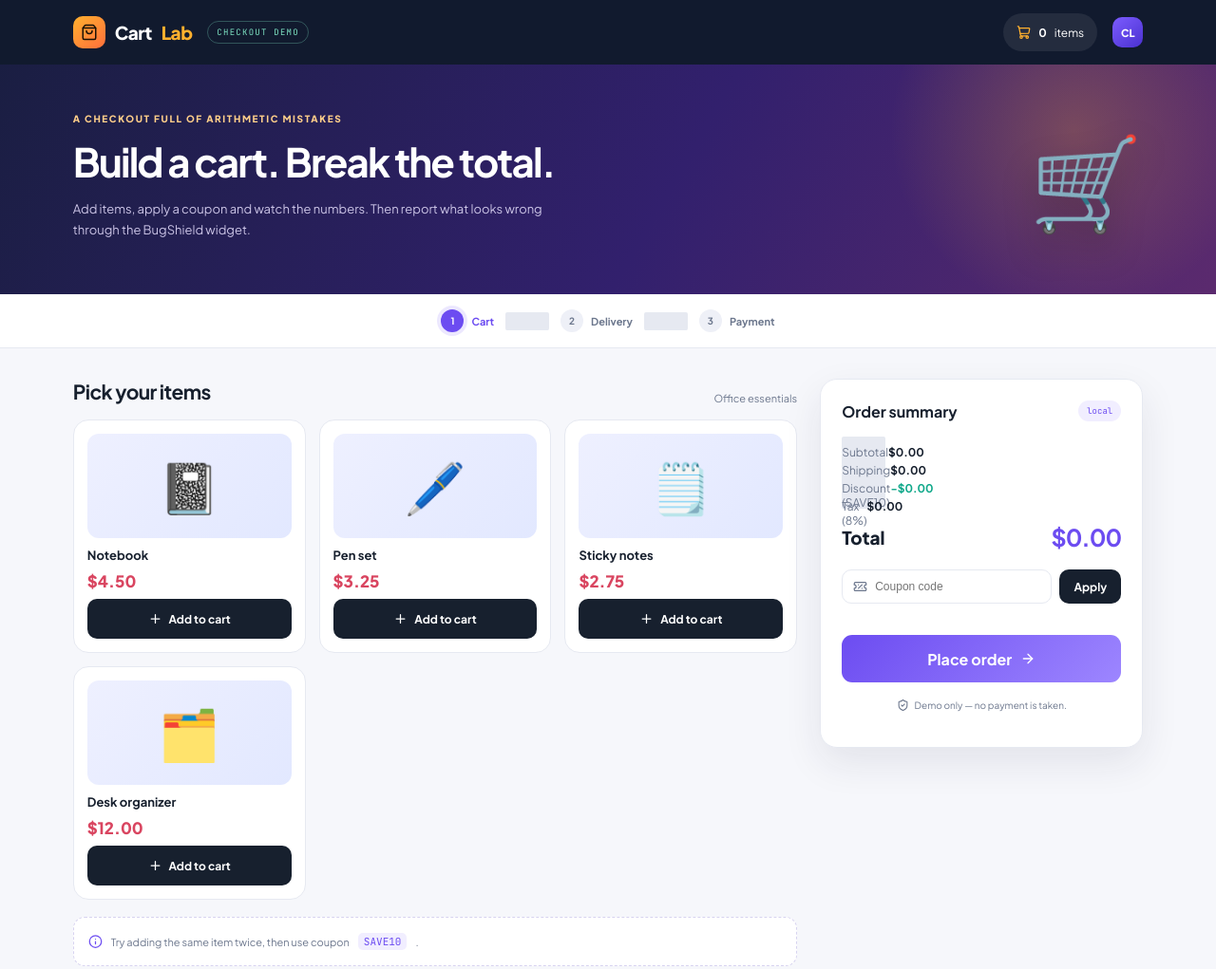
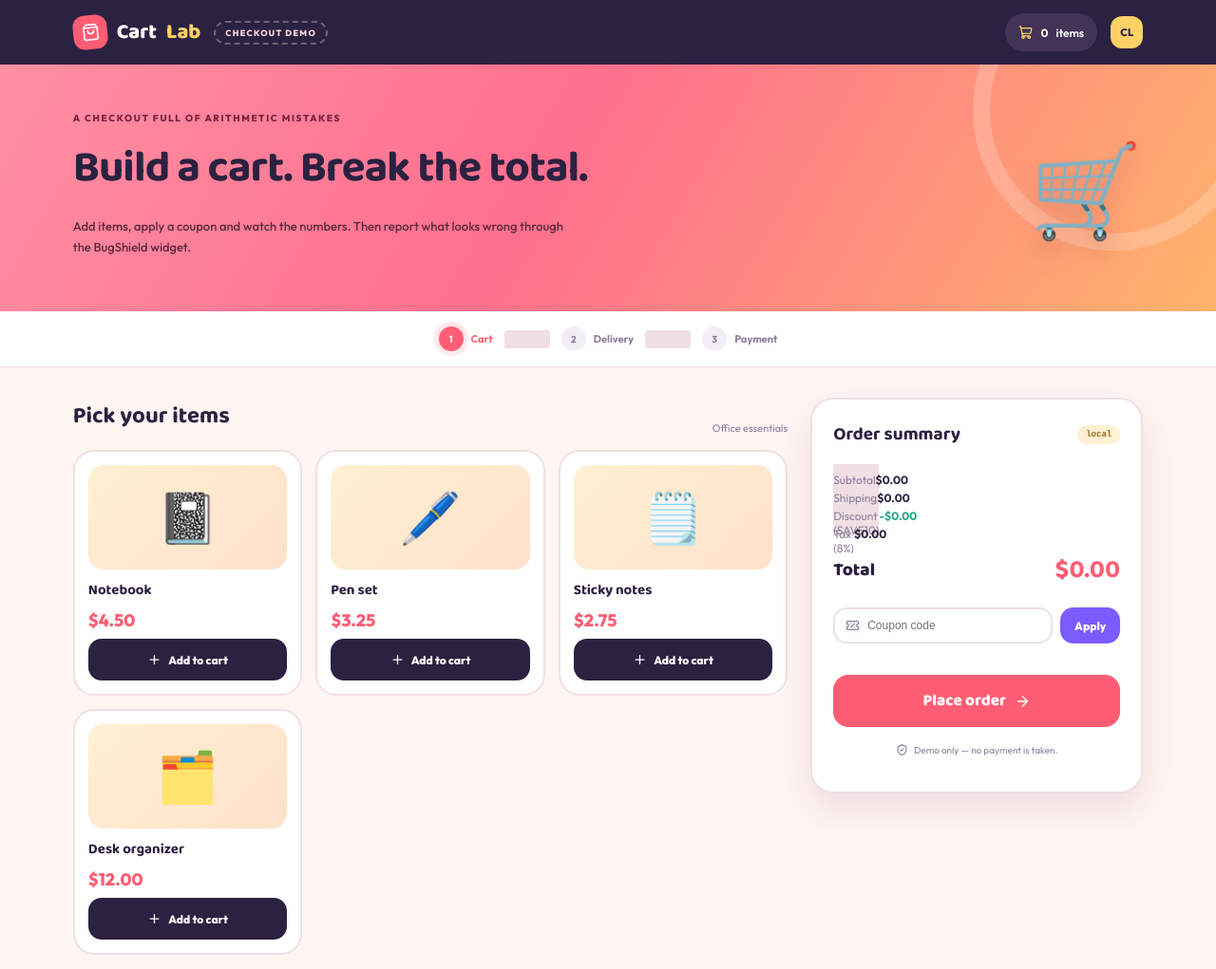
Before and after one commit to tejaswinibm2004/demo4, a website: page index.html in a window 1280 px wide. Shown: the top 1021 px of the page at 95% size. Drawn offline with nearby package versions, Linux system fonts and the light colour scheme.

Commit message:
style: give cart-lab its own distinct visual identity

```diff
--- a/index.html
+++ b/index.html
@@ -6,7 +6,7 @@
   <title>CartLab — checkout demo</title>
   <link rel="preconnect" href="https://fonts.googleapis.com">
   <link rel="preconnect" href="https://fonts.gstatic.com" crossorigin>
-  <link href="https://fonts.googleapis.com/css2?family=Plus+Jakarta+Sans:wght@400;500;600;700;800&family=JetBrains+Mono:wght@400;600&display=swap" rel="stylesheet">
+  <link href="https://fonts.googleapis.com/css2?family=Baloo+2:wght@500;600;700;800&family=Outfit:wght@400;500;600;700;800&display=swap" rel="stylesheet">
   <script src="https://unpkg.com/lucide@0.468.0/dist/umd/lucide.min.js"></script>
   <link rel="stylesheet" href="/styles.css">
   <script src="/config.js"></script>
--- a/styles.css
+++ b/styles.css
@@ -1,46 +1,45 @@
-:root{--bg:#f6f7fb;--panel:#fff;--ink:#17202e;--muted:#6c778d;--line:#e6e9f1;--iris:#6c4cf1;--iris2:#9d86ff;--teal:#10a88a;--red:#d94560;--shadow:0 16px 40px rgba(28,36,70,.09)}
-*{box-sizing:border-box}body{margin:0;font-family:'Plus Jakarta Sans',system-ui,sans-serif;color:var(--ink);background:var(--bg);-webkit-font-smoothing:antialiased}
-a{color:inherit;text-decoration:none}button{font:inherit;cursor:pointer}.mono{font-family:'JetBrains Mono',monospace}.spacer{flex:1}
-.topbar{display:flex;align-items:center;gap:16px;padding:14px 6%;background:#111a2e;color:#fff}
-.logo{display:flex;align-items:center;gap:10px;font-size:19px;font-weight:800;letter-spacing:-.03em}.logo span{color:#ffb02e}
-.mark{width:34px;height:34px;border-radius:10px;display:grid;place-items:center;background:linear-gradient(140deg,#ffb02e,#ff6f3c)}.mark svg{width:18px;color:#1a1206}
-.tag{font-family:'JetBrains Mono',monospace;font-size:9px;letter-spacing:.14em;color:#7de2c3;border:1px solid rgba(125,226,195,.3);border-radius:20px;padding:5px 9px}
-.cart-pill{display:flex;align-items:center;gap:8px;background:rgba(255,255,255,.08);border-radius:20px;padding:8px 14px;font-size:12px}.cart-pill svg{width:15px;color:#ffb02e}
-.avatar{width:32px;height:32px;border-radius:10px;background:linear-gradient(140deg,#7c5cff,#4a31d0);display:grid;place-items:center;font-size:11px;font-weight:800}
-.banner{position:relative;overflow:hidden;background:linear-gradient(120deg,#1a1e42 0%,#32206d 55%,#5b2a6e 100%);color:#fff;padding:44px 6%;display:flex;justify-content:space-between;align-items:center}
-.banner::before{content:'';position:absolute;width:420px;height:420px;border-radius:50%;background:radial-gradient(circle,rgba(255,176,46,.25),transparent 65%);right:-60px;top:-140px}
-.eyebrow{font-size:10px;text-transform:uppercase;letter-spacing:.16em;font-weight:800;color:#ffcf8a}
-.banner h1{font-size:clamp(28px,3.6vw,42px);margin:10px 0;letter-spacing:-.045em}.banner p{color:#cbc4e6;font-size:13px;max-width:520px;line-height:1.7}
-.banner-art{font-size:96px;position:relative;filter:drop-shadow(0 16px 18px rgba(0,0,0,.3))}
+:root{--bg:#fff5f3;--panel:#fff;--ink:#2b2140;--muted:#8b7f9c;--line:#f0dfe4;--coral:#ff5d73;--yellow:#ffd166;--violet:#7b5cff;--shadow:0 16px 36px rgba(120,50,80,.12)}
+*{box-sizing:border-box}body{margin:0;font-family:'Outfit',system-ui,sans-serif;color:var(--ink);background:var(--bg);-webkit-font-smoothing:antialiased}
+a{color:inherit;text-decoration:none}button{font:inherit;cursor:pointer}.mono{font-family:ui-monospace,monospace}.spacer{flex:1}
+.topbar{display:flex;align-items:center;gap:14px;padding:14px 6%;background:#2b2140;color:#fff}
+.logo{display:flex;align-items:center;gap:10px;font-family:'Baloo 2',cursive;font-size:22px;font-weight:800}.logo span{color:var(--yellow)}
+.mark{width:36px;height:36px;border-radius:12px;display:grid;place-items:center;background:var(--coral);transform:rotate(-6deg)}.mark svg{width:19px;color:#fff}
+.tag{font-size:9px;letter-spacing:.14em;font-weight:800;color:#ffd9df;border:2px dashed rgba(255,255,255,.3);border-radius:20px;padding:5px 10px}
+.cart-pill{display:flex;align-items:center;gap:8px;background:#413457;border-radius:30px;padding:8px 14px;font-size:12px;font-weight:600}.cart-pill svg{width:15px;color:var(--yellow)}
+.avatar{width:34px;height:34px;border-radius:12px;background:var(--yellow);color:#2b2140;display:grid;place-items:center;font-size:11px;font-weight:800}
+.banner{position:relative;overflow:hidden;background:linear-gradient(120deg,#ff8fa3,#ff6f8e 45%,#ffb36b);color:#2b2140;padding:44px 6%;display:flex;justify-content:space-between;align-items:center}
+.banner::before{content:'';position:absolute;width:260px;height:260px;border:18px solid rgba(255,255,255,.2);border-radius:50%;right:-40px;top:-100px}
+.eyebrow{font-size:10px;text-transform:uppercase;letter-spacing:.16em;font-weight:800;color:#7b2340}
+.banner h1{font-family:'Baloo 2',cursive;font-size:clamp(30px,4vw,46px);margin:8px 0;letter-spacing:-.02em}.banner p{font-size:13px;max-width:520px;line-height:1.7;color:#5d2c40;font-weight:500}
+.banner-art{font-size:96px;position:relative;filter:drop-shadow(0 14px 12px rgba(120,40,60,.25))}
 .steps{display:flex;align-items:center;justify-content:center;gap:12px;background:#fff;border-bottom:1px solid var(--line);padding:16px}
-.step{display:flex;align-items:center;gap:8px;font-size:11px;color:var(--muted);font-weight:700}.step span{width:24px;height:24px;border-radius:50%;display:grid;place-items:center;background:#eef0f7;font-size:10px}
-.step.active{color:var(--iris)}.step.active span{background:var(--iris);color:#fff;box-shadow:0 0 0 4px rgba(108,76,241,.13)}
-.line{width:46px;height:2px;background:var(--line);border-radius:2px}
-main{display:grid;grid-template-columns:1fr 340px;gap:24px;padding:32px 6%;max-width:1280px;margin:auto;align-items:start}
-.section-head{display:flex;justify-content:space-between;align-items:end;margin-bottom:16px}.section-head h2{font-size:21px;letter-spacing:-.03em;margin:0}.sub{font-size:11px;color:var(--muted)}
+.step{display:flex;align-items:center;gap:8px;font-size:11px;color:var(--muted);font-weight:700}.step span{width:26px;height:26px;border-radius:50%;display:grid;place-items:center;background:#f3eef5;font-size:10px}
+.step.active{color:var(--coral)}.step.active span{background:var(--coral);color:#fff;box-shadow:0 0 0 5px rgba(255,93,115,.15)}
+.line{width:48px;height:3px;background:var(--line);border-radius:3px}
+main{display:grid;grid-template-columns:1fr 350px;gap:24px;padding:32px 6%;max-width:1280px;margin:auto;align-items:start}
+.section-head{display:flex;justify-content:space-between;align-items:end;margin-bottom:16px}.section-head h2{font-family:'Baloo 2',cursive;font-size:24px;margin:0}.sub{font-size:11px;color:var(--muted)}
 .products{display:grid;grid-template-columns:repeat(auto-fill,minmax(190px,1fr));gap:14px}
-.item{background:var(--panel);border:1px solid var(--line);border-radius:16px;padding:14px;display:flex;flex-direction:column;gap:8px;transition:.25s;animation:rise .4s backwards}
-.item:hover{transform:translateY(-5px);box-shadow:var(--shadow);border-color:#d6ccff}
-@keyframes rise{from{opacity:0;transform:translateY(12px)}to{opacity:1;transform:none}}
-.art{height:110px;border-radius:12px;display:grid;place-items:center;font-size:52px;background:linear-gradient(135deg,#eef0ff,#e2e8ff)}
-.item h3{font-size:13px;margin:2px 0 0}.price{color:var(--red);font-weight:800;font-size:17px}
-.add{border:0;border-radius:10px;background:#17202e;color:#fff;padding:9px;font-size:12px;font-weight:700;display:flex;align-items:center;justify-content:center;gap:7px;transition:.2s;margin-top:auto}
-.add:hover{background:linear-gradient(135deg,var(--iris),var(--iris2))}.add svg{width:15px}
-.notice{margin-top:18px;display:flex;align-items:center;gap:9px;background:#fff;border:1px dashed #d7d3f0;border-radius:12px;padding:13px 15px;font-size:11px;color:var(--muted)}
-.notice svg{width:15px;color:var(--iris)}.notice code{font-family:'JetBrains Mono',monospace;color:var(--iris);background:#f1eeff;padding:2px 6px;border-radius:5px}
-.summary{background:var(--panel);border:1px solid var(--line);border-radius:18px;padding:22px;position:sticky;top:20px;box-shadow:var(--shadow)}
-.sum-head{display:flex;justify-content:space-between;align-items:center;margin-bottom:16px}.sum-head h2{font-size:16px;margin:0}
-.badge{font-family:'JetBrains Mono',monospace;font-size:9px;background:#f1eeff;color:var(--iris);border-radius:20px;padding:5px 9px}
-.line{display:flex;justify-content:space-between;padding:9px 0;border-bottom:1px solid var(--line);font-size:12px;color:var(--muted)}
-.line b{color:var(--ink)}.line b.disc{color:var(--teal)}
-.total{display:flex;justify-content:space-between;align-items:center;margin-top:14px;font-size:19px;font-weight:800}
-.total b{color:var(--iris);font-size:25px;letter-spacing:-.04em}
-.coupon{display:flex;gap:8px;margin-top:18px}.input-wrap{flex:1;display:flex;align-items:center;gap:8px;border:1px solid var(--line);border-radius:10px;padding:0 11px;min-width:0}
-.input-wrap:focus-within{border-color:var(--iris);box-shadow:0 0 0 3px rgba(108,76,241,.1)}
-.input-wrap svg{width:15px;color:var(--muted)}.input-wrap input{flex:1;min-width:0;border:0;outline:none;background:transparent;padding:10px 0;font-size:12px}
-.coupon button{border:0;background:#17202e;color:#fff;border-radius:10px;padding:0 15px;font-size:12px;font-weight:700}
-.cmsg{font-size:11px;color:var(--teal);min-height:16px;margin-top:7px}
-.checkout{width:100%;margin-top:10px;border:0;border-radius:11px;padding:13px;background:linear-gradient(135deg,var(--iris),var(--iris2));color:#fff;font-weight:700;display:flex;align-items:center;justify-content:center;gap:9px;transition:.2s}
-.checkout:hover{transform:translateY(-2px);box-shadow:0 12px 26px rgba(108,76,241,.35)}.checkout svg{width:16px}
+.item{background:var(--panel);border:2px solid var(--line);border-radius:22px;padding:14px;display:flex;flex-direction:column;gap:8px;transition:.25s;animation:rise .4s backwards}
+.item:hover{transform:translateY(-6px) rotate(-1deg);box-shadow:var(--shadow);border-color:var(--coral)}
+@keyframes rise{from{opacity:0;transform:translateY(14px)}to{opacity:1;transform:none}}
+.art{height:110px;border-radius:16px;display:grid;place-items:center;font-size:52px;background:linear-gradient(135deg,#fff0d4,#ffe1c9)}
+.item h3{font-family:'Baloo 2',cursive;font-size:15px;margin:2px 0 0}.price{color:var(--coral);font-weight:800;font-size:18px}
+.add{border:0;border-radius:14px;background:var(--ink);color:#fff;padding:10px;font-size:12px;font-weight:800;display:flex;align-items:center;justify-content:center;gap:7px;transition:.2s;margin-top:auto}
+.add:hover{background:var(--coral);transform:scale(1.03)}.add svg{width:15px}
+.notice{margin-top:18px;display:flex;align-items:center;gap:9px;background:#fff;border:2px dashed #ffc9d3;border-radius:16px;padding:13px 15px;font-size:11px;color:var(--muted)}
+.notice svg{width:15px;color:var(--coral)}.notice code{font-family:ui-monospace,monospace;color:#c93255;background:#ffe7ed;padding:2px 6px;border-radius:6px;font-weight:700}
+.summary{background:var(--panel);border:2px solid var(--line);border-radius:24px;padding:22px;position:sticky;top:20px;box-shadow:var(--shadow)}
+.sum-head{display:flex;justify-content:space-between;align-items:center;margin-bottom:16px}.sum-head h2{font-family:'Baloo 2',cursive;font-size:19px;margin:0}
+.badge{font-family:ui-monospace,monospace;font-size:9px;background:#fff0d4;color:#9c6b13;border-radius:20px;padding:5px 9px;font-weight:700}
+.line{display:flex;justify-content:space-between;padding:9px 0;border-bottom:1px dashed var(--line);font-size:12px;color:var(--muted)}
+.line b{color:var(--ink)}.line b.disc{color:#1fa884}
+.total{display:flex;justify-content:space-between;align-items:center;margin-top:14px;font-family:'Baloo 2',cursive;font-size:19px;font-weight:800}
+.total b{color:var(--coral);font-size:27px}
+.coupon{display:flex;gap:8px;margin-top:18px}.input-wrap{flex:1;display:flex;align-items:center;gap:8px;border:2px solid var(--line);border-radius:14px;padding:0 11px;min-width:0}
+.input-wrap:focus-within{border-color:var(--violet)}.input-wrap svg{width:15px;color:var(--muted)}.input-wrap input{flex:1;min-width:0;border:0;outline:none;background:transparent;padding:10px 0;font-size:12px}
+.coupon button{border:0;background:var(--violet);color:#fff;border-radius:14px;padding:0 15px;font-size:12px;font-weight:800}
+.cmsg{font-size:11px;color:#1fa884;min-height:16px;margin-top:7px;font-weight:600}
+.checkout{width:100%;margin-top:10px;border:0;border-radius:16px;padding:14px;background:var(--coral);color:#fff;font-family:'Baloo 2',cursive;font-size:17px;font-weight:800;display:flex;align-items:center;justify-content:center;gap:9px;transition:.2s}
+.checkout:hover{transform:translateY(-2px);box-shadow:0 12px 26px rgba(255,93,115,.4)}.checkout svg{width:17px}
 .secure{text-align:center;font-size:10px;color:var(--muted);margin-top:12px;display:flex;align-items:center;justify-content:center;gap:6px}.secure svg{width:13px}
 @media(max-width:900px){main{grid-template-columns:1fr}.summary{position:static}.banner-art{display:none}}
```
